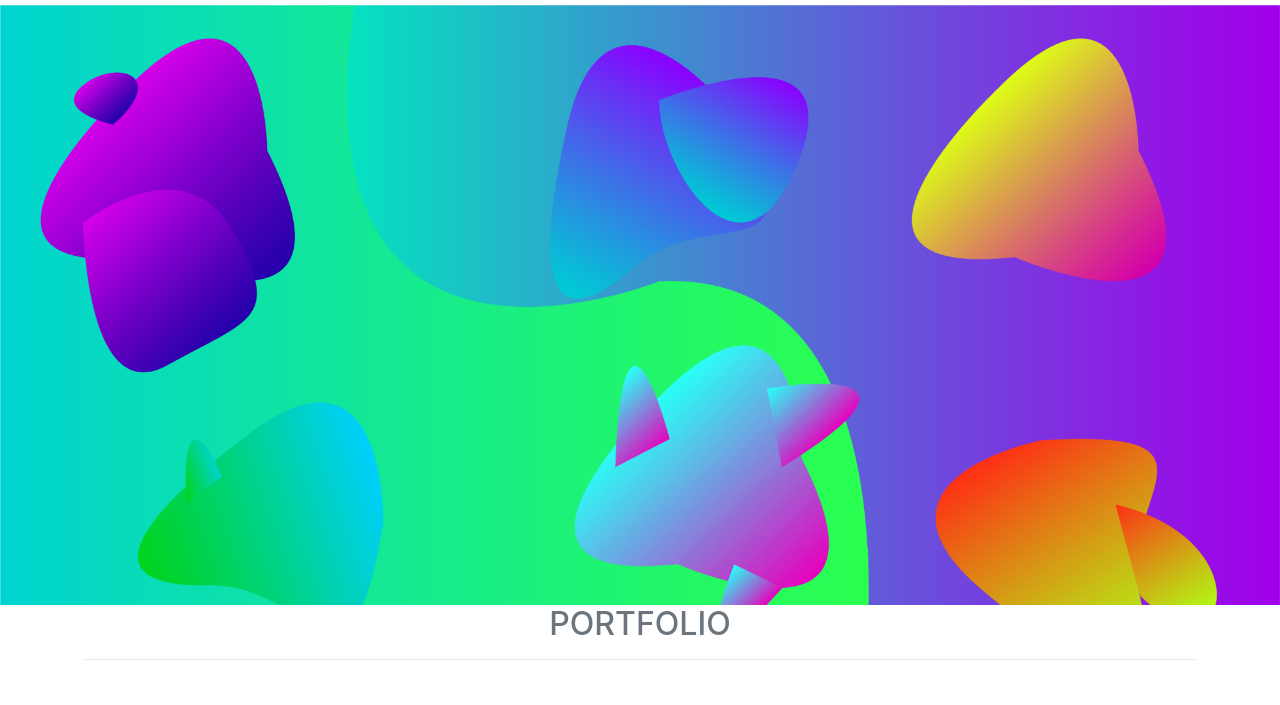
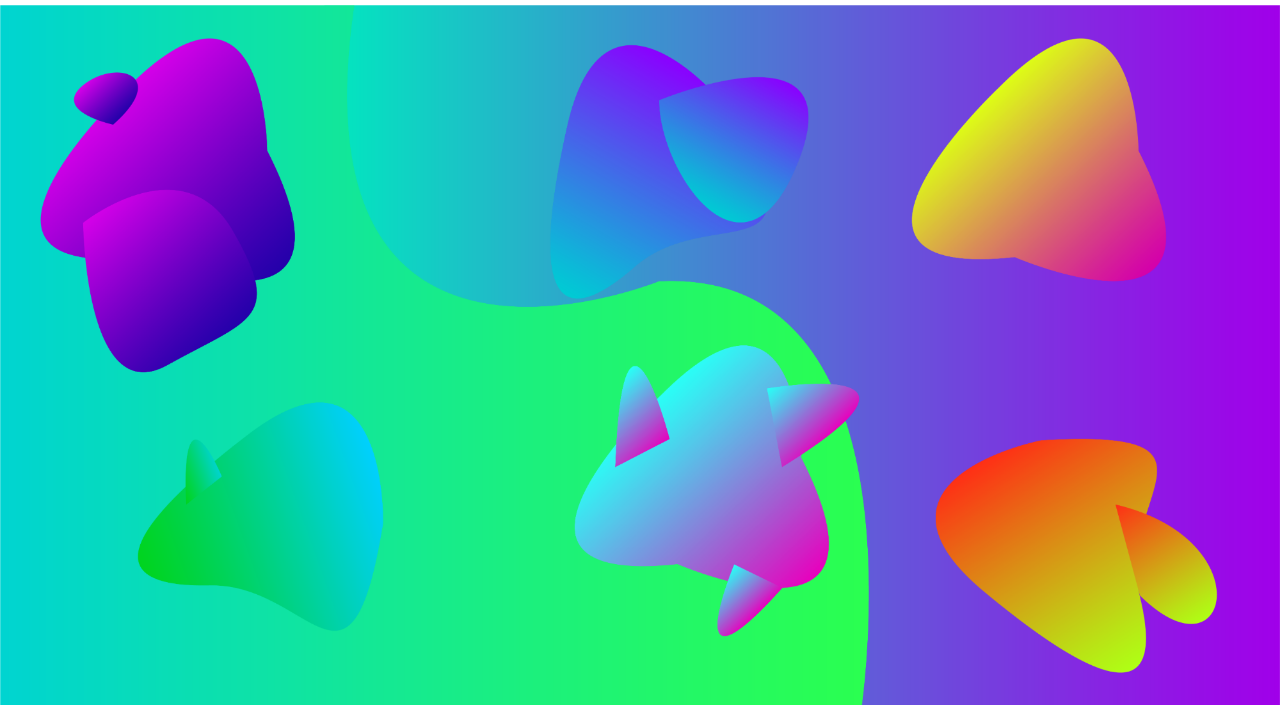
Before and after one commit to VikingAntonio/vikingdev, a plain HTML site: page docs/ilustracion.html in a window 1280 px wide. Shown: the part 51-756 px from the top of the page. Drawn offline with nearby package versions, Linux system fonts and the light colour scheme; a script that the page names is missing.

Commit message:
Update styles.css

```diff
--- a/docs/assets/css/styles.css
+++ b/docs/assets/css/styles.css
@@ -59,8 +59,9 @@
 
 .fondo {
   width: 100%;
-  height: 600px;
-  overflow-y: hidden;
+  height: 800px;
+
+
 }
 
 .fondo img {
```
